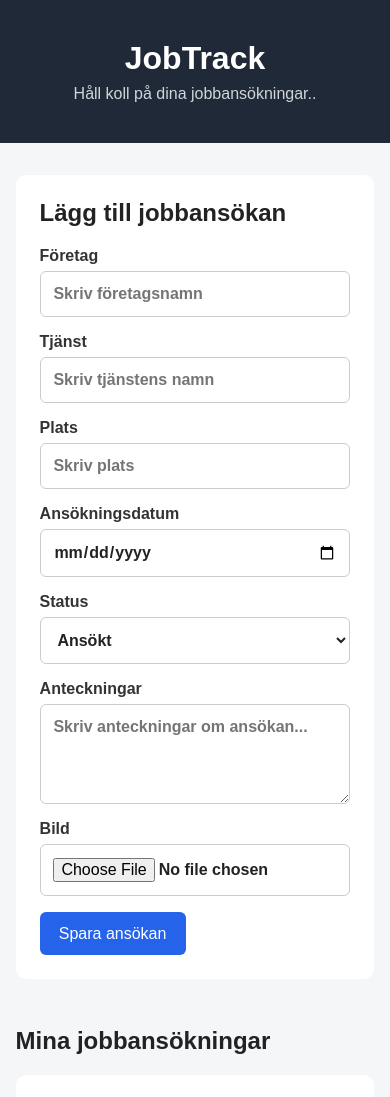
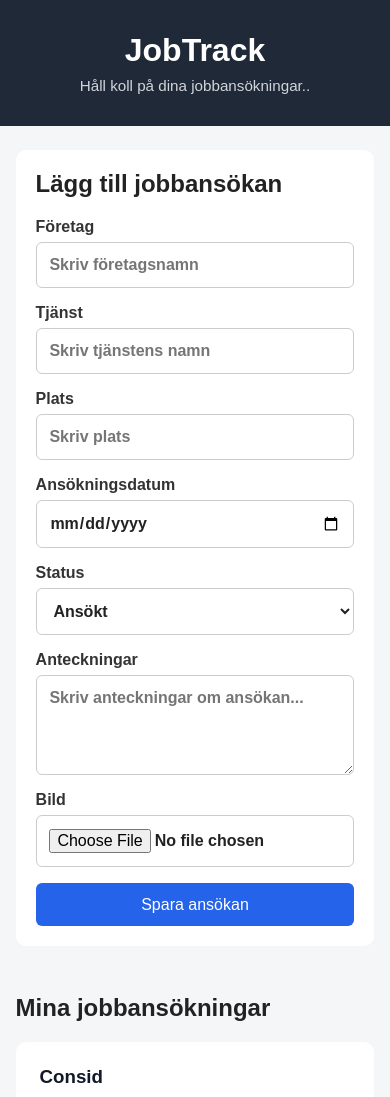
Before and after one commit to TSOLER89/job-application-tracker, a React (Vite) app: page / in a window 390 px wide. Shown: the top 1097 px of the page. Built offline with nearby package versions, Linux system fonts and the light colour scheme.

Commit message:
Improve responsive layout for mobile and desktop

```diff
--- a/src/App.css
+++ b/src/App.css
@@ -210,18 +210,63 @@
   border-radius: 8px;
   margin-bottom: 1rem;
 }
+
+.application-card {
+  overflow-wrap: anywhere;
+}
+
+.application-form input,
+.application-form select,
+.application-form textarea {
+  width: 100%;
+}
 /* Mobile */
 
 @media (max-width: 768px) {
-  .application-list {
-    grid-template-columns: 1fr;
+  .main-content {
+    width: 92%;
+    padding: 1.5rem 0;
   }
 
-  .main-content {
-    width: 92%;
+  .header {
+    padding: 2rem 1rem;
   }
 
   .header h1 {
     font-size: 2rem;
   }
+
+  .header p {
+    font-size: 0.95rem;
+  }
+
+  .application-form {
+    width: 100%;
+    max-width: none;
+    padding: 1.25rem;
+  }
+
+  .application-list {
+    grid-template-columns: 1fr;
+  }
+
+  .application-card {
+    width: 100%;
+  }
+
+  .application-image {
+    height: 200px;
+  }
+
+  .form-actions {
+    flex-direction: column;
+  }
+
+  .form-actions button {
+    width: 100%;
+  }
+
+  .edit-button {
+    width: 100%;
+  }
 }
```
